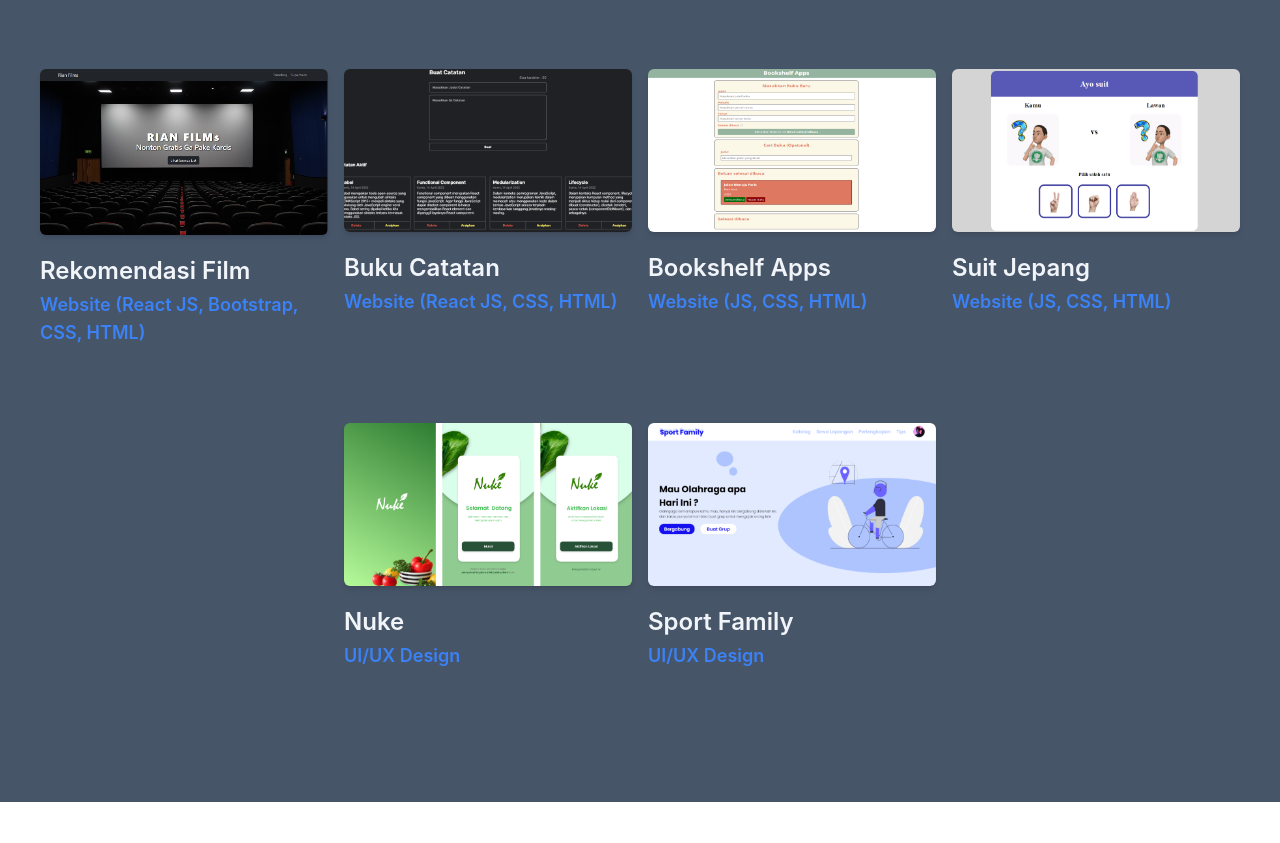
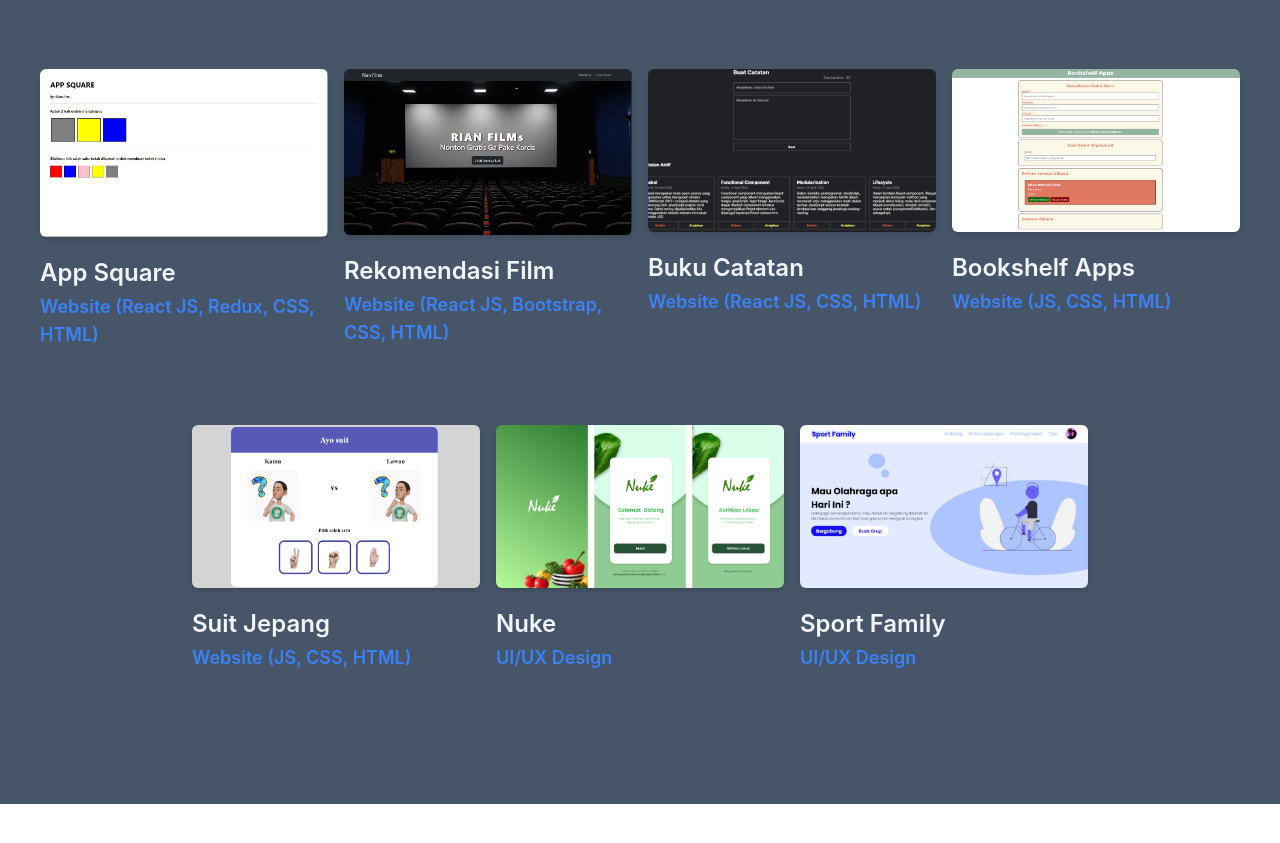
Before and after one commit to rian-arsa/portofolio-tailwind-css, a website: page index.html in a window 1280 px wide. Shown: the part 2688-3531 px from the top of the page. Drawn offline with Linux system fonts and the light colour scheme; files whose address does not match are found by name.

Commit message:
Menambahkan asah kemampuad app square

```diff
--- a/index.html
+++ b/index.html
@@ -184,6 +184,13 @@
                 <div class="w-full flex flex-wrap justify-center xl:mx-auto">
                     <div class="w-1/2 mb-12 p-1 lg:p-2 md:w-1/4">
                         <div class="rounded-md shadow-md overflow-hidden hover:opacity-70">
+                            <a href="https://modern-react-dasar-dho2vonjl-rian-arsa.vercel.app/" target="_blank" rel="noopener noreferrer"><img src="dist/img/asah/grid-app.jpg" alt="Portofolio 1" width="w-full"></a>
+                        </div>
+                        <h3 class="font-semibold text-sm lg:text-2xl text-slate-100 mt-5 mb-1">App Square</h3>
+                        <h4 class="text-xs lg:text-lg font-semibold text-primary mb-3">Website (React JS, Redux, CSS, HTML)</h4>
+                    </div>
+                    <div class="w-1/2 mb-12 p-1 lg:p-2 md:w-1/4">
+                        <div class="rounded-md shadow-md overflow-hidden hover:opacity-70">
                             <a href="https://react-rian-film-exjn5g5lf-rian-arsa.vercel.app/" target="_blank" rel="noopener noreferrer"><img src="dist/img/asah/react-rian-film.jpg" alt="Portofolio 1" width="w-full"></a>
                         </div>
                         <h3 class="font-semibold text-sm lg:text-2xl text-slate-100 mt-5 mb-1">Rekomendasi Film</h3>
```
Also changed, not shown: dist/img/asah/grid-app.jpg (added).
